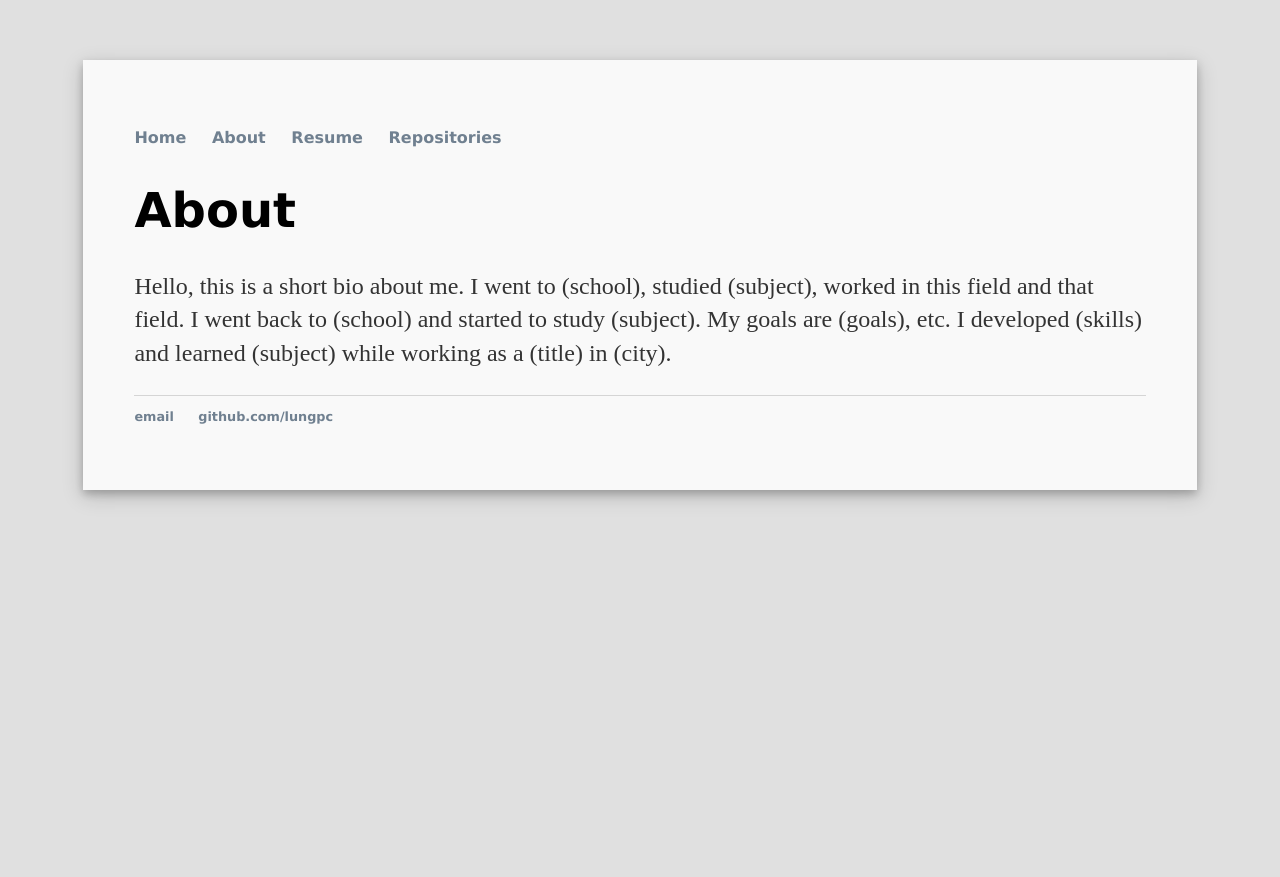
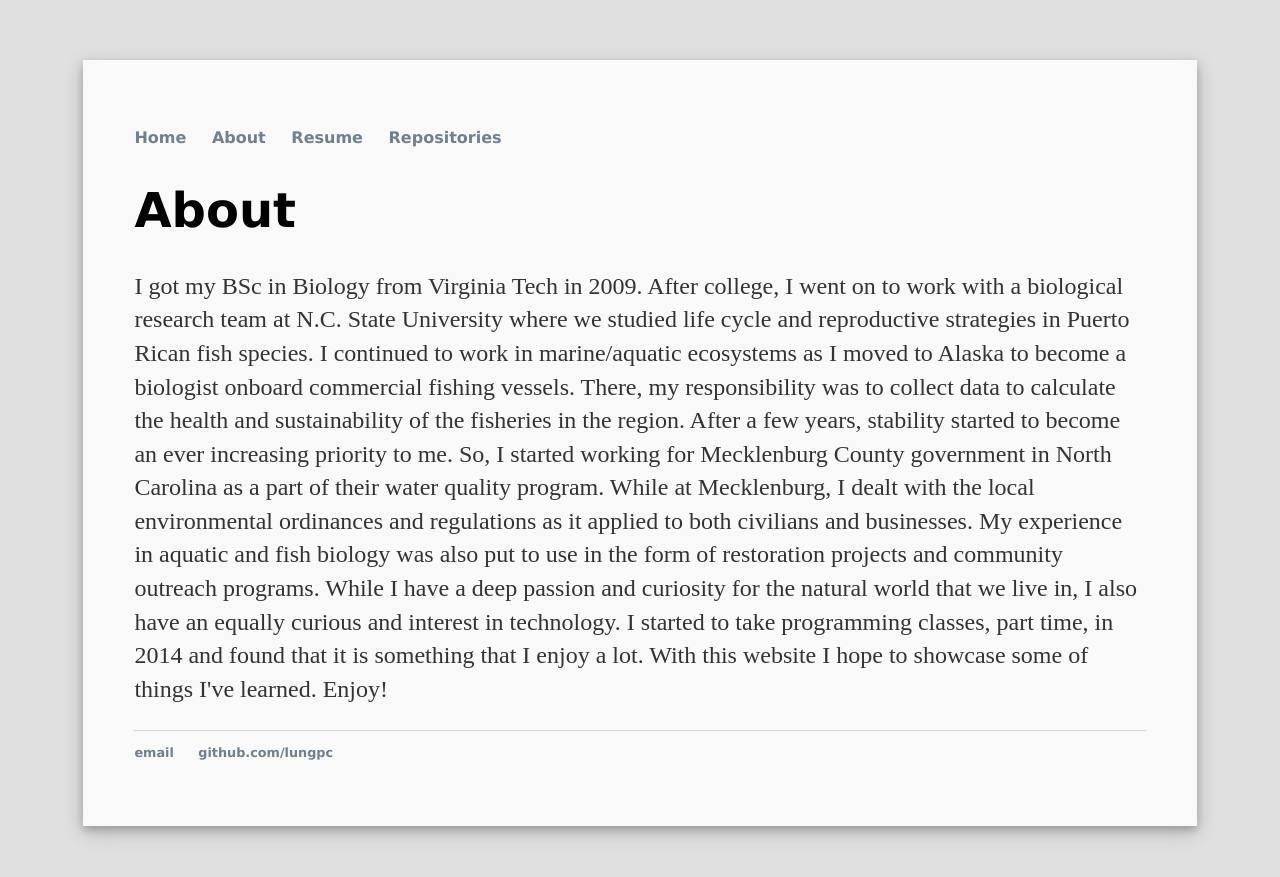
Before and after one commit to lungpc/lungpc.github.io, a Jekyll site: the page built from about/index.html, in a window 1280 px wide. Shown: the top 877 px of the page. Built offline with Jekyll 4.4.1, drawn with Linux system fonts in a browser that asks for light colours.

Commit message:
Update index.html

```diff
--- a/about/index.html
+++ b/about/index.html
@@ -5,7 +5,16 @@ title: About Philip Lung
 
 <div class="about">
   <h1>About</h1>
-  <p>Hello, this is a short bio about me. I went to (school), studied (subject), worked in this field
-  and that field. I went back to (school) and started to study (subject). My goals are (goals), etc.
-  I developed (skills) and learned (subject) while working as a (title) in (city).</p>
+  <p>I got my BSc in Biology from Virginia Tech in 2009. After college, I went on to work with a biological research team at N.C. State University
+  where we studied life cycle and reproductive strategies in Puerto Rican fish species. I continued to work in marine/aquatic
+  ecosystems as I moved to Alaska to become a biologist onboard commercial fishing vessels. There, my responsibility was to collect
+  data to calculate the health and sustainability of the fisheries in the region. After a few years, stability started to become an
+  ever increasing priority to me. So, I started working for Mecklenburg County government in North Carolina as a part of their
+  water quality program. While at Mecklenburg, I dealt with the local environmental ordinances and regulations as it applied to both
+  civilians and businesses. My experience in aquatic and fish biology was also put to use in the form of restoration projects and
+  community outreach programs.
+
+  While I have a deep passion and curiosity for the natural world that we live in, I also have an equally curious and interest in
+  technology. I started to take programming classes, part time, in 2014 and found that it is something that I enjoy a lot. With this
+  website I hope to showcase some of things I've learned. Enjoy!</p>
 </div>
```
